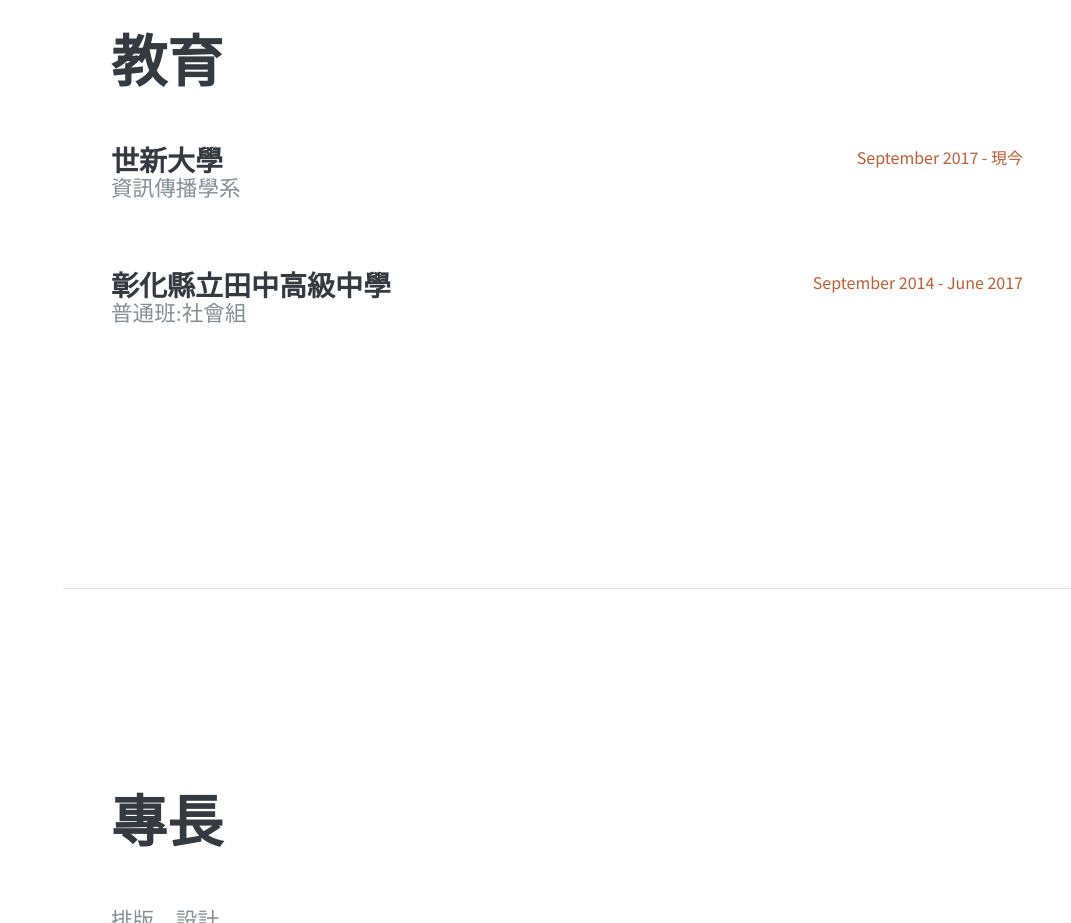
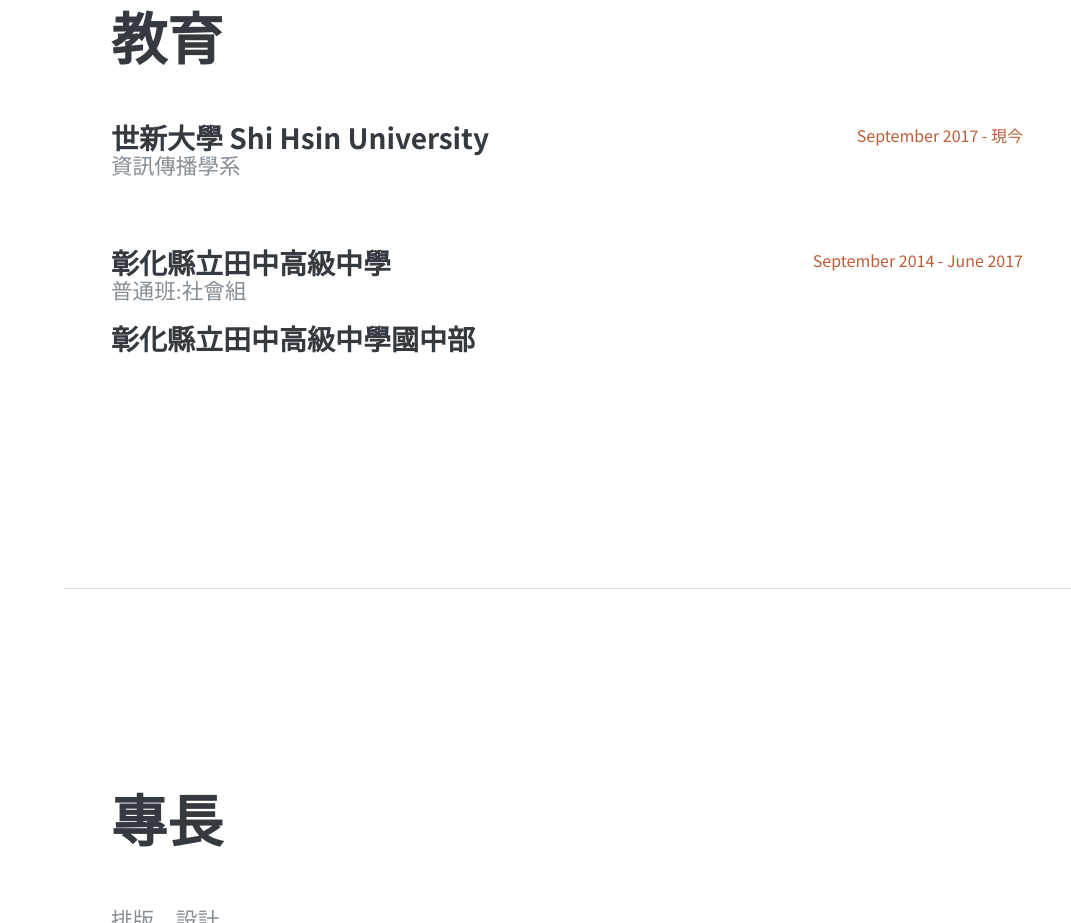
Before and after one commit to chichi-yuan/chichi-yuan.github.io, a website: page index.html in a window 1280 px wide. Shown: the part 1880-2803 px from the top of the page, without its empty margins (209-1280 px from the left). Drawn offline with nearby package versions, Linux system fonts and the light colour scheme; a web font is replaced by a local one.

Commit message:
Add files via upload

```diff
--- a/index.html
+++ b/index.html
@@ -172,7 +172,7 @@
 
           <div class="resume-item d-flex flex-column flex-md-row mb-5">
             <div class="resume-content mr-auto">
-              <h3 class="mb-0">世新大學</h3>
+              <h3 class="mb-0">世新大學 Shi Hsin University</h3>
               <div class="subheading mb-3">資訊傳播學系</div>
               <div></div>
 
@@ -193,6 +193,10 @@
             </div>
           </div>
 
+		  <div class="resume-item d-flex flex-column flex-md-row">
+            <div class="resume-content mr-auto">
+              <h3 class="mb-0">彰化縣立田中高級中學國中部</h3>
+              <div class="subheading mb-3"></div>
         </div>
       </section>
 
```
